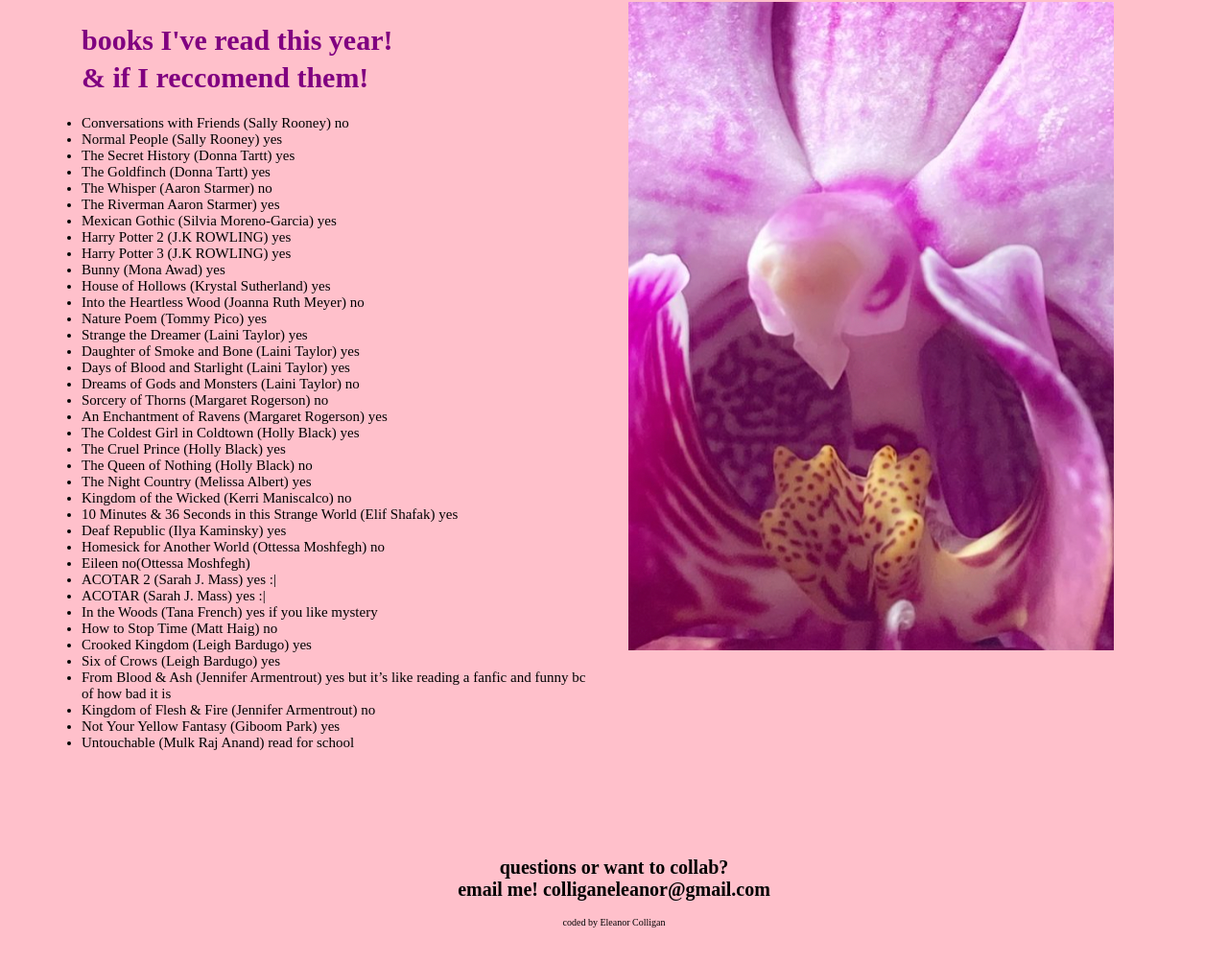
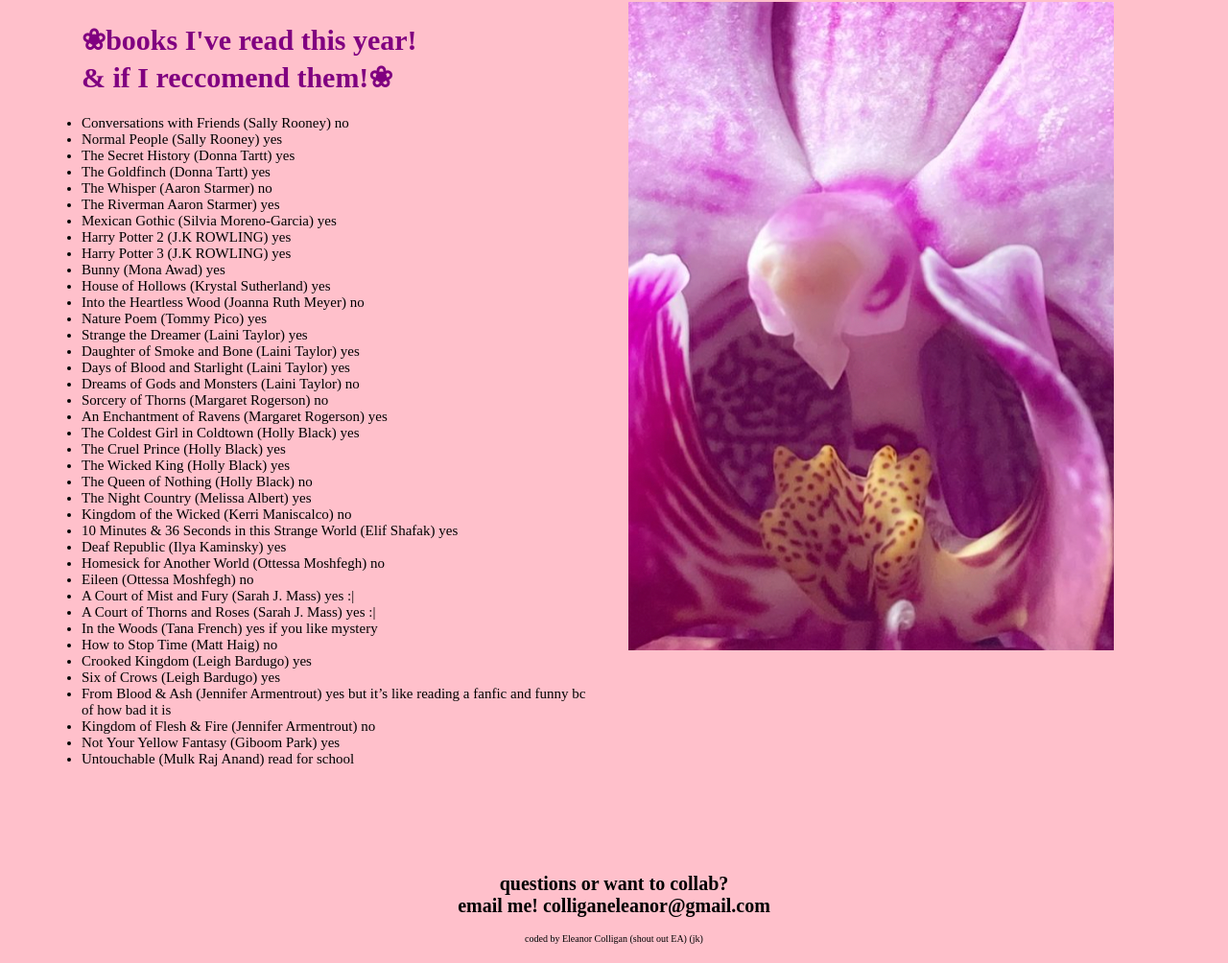
Before and after one commit to pythonprince/portfolio, a plain HTML site: page booksof2021.html in a window 1280 px wide. Shown: the part 108-1112 px from the top of the page at 96% size. Drawn offline with Linux system fonts and the light colour scheme; a web font is replaced by a local one.

Commit message:
portfolio v3

```diff
--- a/booksof2021.html
+++ b/booksof2021.html
@@ -36,7 +36,7 @@
       <div class= "container">
 	       <div class="row">
            <div class="col-sm">
-             <h1 class="titlesmaller"> books I've read this year! <br/> & if I reccomend them! </h1>
+             <h1 class="titlesmaller"> ❀books I've read this year! <br/> & if I reccomend them!❀ </h1>
              <ul>
                <li>Conversations with Friends (Sally Rooney) no </li>
                <li>Normal People (Sally Rooney) yes </li>
@@ -59,15 +59,16 @@
                <li>An Enchantment of Ravens  (Margaret Rogerson) yes</li>
                <li>The Coldest Girl in Coldtown (Holly Black) yes</li>
                <li>The Cruel Prince  (Holly Black) yes</li>
+               <li>The Wicked King  (Holly Black) yes</li>
                <li>The Queen of Nothing (Holly Black) no </li>
                <li>The Night Country (Melissa Albert) yes</li>
                <li>Kingdom of the Wicked (Kerri Maniscalco) no</li>
                <li>10 Minutes & 36 Seconds in this Strange World (Elif Shafak)  yes</li>
                <li>Deaf Republic (Ilya Kaminsky) yes </li>
                <li>Homesick for Another World (Ottessa Moshfegh) no</li>
-               <li>Eileen no(Ottessa Moshfegh) </li>
-               <li>ACOTAR 2 (Sarah J. Mass) yes :|</li>
-               <li>ACOTAR (Sarah J. Mass) yes :|</li>
+               <li>Eileen (Ottessa Moshfegh) no</li>
+               <li>A Court of Mist and Fury (Sarah J. Mass) yes :|</li>
+               <li>A Court of Thorns and Roses (Sarah J. Mass) yes :|</li>
                <li>In the Woods (Tana French) yes if you like mystery </li>
                <li>How to Stop Time (Matt Haig) no</li>
                <li>Crooked Kingdom (Leigh Bardugo) yes</li>
@@ -89,7 +90,7 @@
       <h2> questions or want to collab?<br/>
         email me! colliganeleanor@gmail.com
       </h2>
-      <p class= "smaller">coded by Eleanor Colligan</p>
+      <p class= "smaller">coded by Eleanor Colligan (shout out EA) (jk)</p>
       </footer>
   </body>
 
```
Also changed, not shown: publishedworks.html (+1 -1 lines), upcoming.html (+1 -1 lines).
